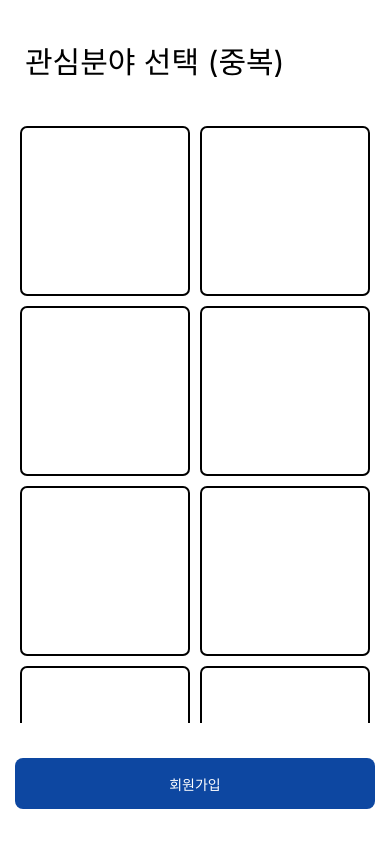
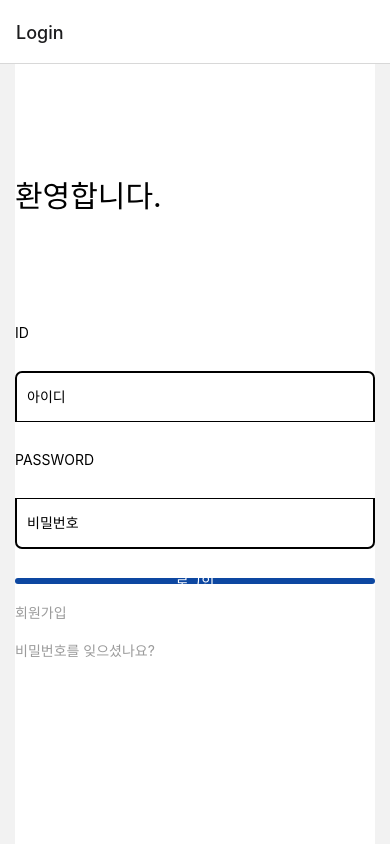
Before and after one commit to SEunNGHYun/MZ_Application, a React Native app: screen /Login in a window 390 px wide. Built offline with nearby package versions, Linux system fonts and the light colour scheme.

Commit message:
10월 19일 과외 결과

```diff
--- a/App.js
+++ b/App.js
@@ -1,117 +1,27 @@
-import React, {useState} from 'react';
-import {
-  widthPercentageToDP as wp,
-  heightPercentageToDP as hp,
-} from 'react-native-responsive-screen';
+import React from 'react';
+import {SafeAreaView, StyleSheet, View} from 'react-native';
+import LoginScreen from './Components/LoginScreen';
+import SignupScreen from './Components/SignupScreen';
+import favoriteScreen from './Components/favoriteScreen';
 
-import {
-  StyleSheet,
-  View,
-  Text,
-  SafeAreaView,
-  TouchableOpacity,
-  TextInput,
-  ScrollView,
-} from 'react-native';
+import {NavigationContainer, StackActions} from '@react-navigation/native';
+import {createNativeStackNavigator} from '@react-navigation/native-stack';
 
-const App = () => {
+const Stack = createNativeStackNavigator();
+
+export default function App() {
   const React$Node = () => {
     return (
-      <SafeAreaView style={styles.container}>
-        <View style={styles.topArea}>
-          <Text style={styles.helloText}>관심분야 선택 (중복)</Text>
-        </View>
-        <View style={styles.middleArea}>
-          <ScrollView>
-            <View style={styles.selectArea}>
-              <TouchableOpacity style={styles.favoritBtn}></TouchableOpacity>
-              <TouchableOpacity style={styles.favoritBtn}></TouchableOpacity>
-            </View>
-            <View style={styles.selectArea}>
-              <TouchableOpacity style={styles.favoritBtn}></TouchableOpacity>
-              <TouchableOpacity style={styles.favoritBtn}></TouchableOpacity>
-            </View>
-            <View style={styles.selectArea}>
-              <TouchableOpacity style={styles.favoritBtn}></TouchableOpacity>
-              <TouchableOpacity style={styles.favoritBtn}></TouchableOpacity>
-            </View>
-            <View style={styles.selectArea}>
-              <TouchableOpacity style={styles.favoritBtn}></TouchableOpacity>
-              <TouchableOpacity style={styles.favoritBtn}></TouchableOpacity>
-            </View>
-          </ScrollView>
-        </View>
-        <View style={styles.btnArea2}>
-          <TouchableOpacity style={styles.btn}>
-            <Text style={(styles.Text, {color: 'white'})}>회원가입</Text>
-          </TouchableOpacity>
-        </View>
-      </SafeAreaView>
-      //컨테이너 View
+      <NavigationContainer>
+        <Stack.Navigator initialRouteName="Login">
+          <Stack.Screen name="Login" component={LoginScreen} />
+          <Stack.Screen name="Signup" component={SignupScreen} />
+          <Stack.Screen name="favorite" component={favoriteScreen} />
+        </Stack.Navigator>
+      </NavigationContainer>
     );
   };
   return React$Node();
-};
+}
 
-const styles = StyleSheet.create({
-  container: {
-    flex: 1,
-    marginHorizontal: 15,
-    flexDirection: 'column',
-    backgroundColor: 'white',
-  },
-  topArea: {
-    flex: 1,
-    justifyContent: 'center',
-  },
-  middleArea: {
-    flex: 5,
-  },
-  helloText: {
-    fontSize: 30,
-    paddingLeft: 10,
-  },
-  TextArea: {
-    justifyContent: 'center',
-    backgroundColor: 'white',
-  },
-  Text: {},
-  formArea: {
-    flex: 4,
-    justifyContent: 'space-between',
-  },
-  selectArea: {
-    flex: 1,
-    width: '100%',
-    justifyContent: 'space-between',
-    flexDirection: 'row',
-    margin: 5,
-  },
-  btn: {
-    width: '100%',
-    height: hp(6),
-    borderRadius: 8,
-    justifyContent: 'center',
-    alignItems: 'center',
-    backgroundColor: '#0D47A1',
-  },
-  favoritBtn: {
-    width: 170,
-    height: 170,
-    borderWidth: 2,
-    borderBottomWidth: 2,
-    borderColor: 'black',
-    borderTopLeftRadius: 7,
-    borderTopRightRadius: 7,
-    borderBottomLeftRadius: 7,
-    borderBottomRightRadius: 7,
-    paddingLeft: 10,
-    paddingRight: 10,
-    marginRight: 10,
-  },
-  btnArea2: {
-    flex: 1,
-    justifyContent: 'center',
-  },
-});
-export default App;
+const styles = StyleSheet.create({});
--- a/Components/LoginScreen.js
+++ b/Components/LoginScreen.js
@@ -13,7 +13,7 @@ import {
   TextInput,
 } from 'react-native';
 
-const App = () => {
+const LoginScreen = ({navigation}) => {
   const React$Node = () => {
     return (
       <SafeAreaView style={styles.container}>
@@ -33,7 +33,9 @@ const App = () => {
         </View>
 
         <View style={styles.btnArea2}>
-          <TouchableOpacity style={styles.grayBtn}>
+          <TouchableOpacity
+            style={styles.grayBtn}
+            onPress={() => navigation.navigate('Signup')}>
             <Text style={(styles.Text, {color: '#9b9b9b'})}>회원가입</Text>
           </TouchableOpacity>
           <TouchableOpacity style={styles.grayBtn}>
@@ -96,7 +98,7 @@ const styles = StyleSheet.create({
   },
   btn: {
     width: '100%',
-    height: (6),
+    height: 6,
     borderRadius: 8,
     justifyContent: 'center',
     alignItems: 'center',
@@ -110,4 +112,4 @@ const styles = StyleSheet.create({
     paddingTop: 18,
   },
 });
-export default App;
+export default LoginScreen;
--- a/Components/SignupScreen.js
+++ b/Components/SignupScreen.js
@@ -3,7 +3,7 @@ import {
   widthPercentageToDP as wp,
   heightPercentageToDP as hp,
 } from 'react-native-responsive-screen';
-import PickerComponent from './Components/picker';
+import PickerComponent from './picker';
 
 import {
   StyleSheet,
@@ -17,7 +17,7 @@ import {
 } from 'react-native';
 import DropDownPicker from 'react-native-dropdown-picker';
 
-const App = () => {
+const SignupScreen = ({navigation}) => {
   const [selectedAge, setSelectedAge] = useState();
   const [selectedState, setSelectedState] = useState();
   const [selectedCity, setSelectedCity] = useState();
@@ -52,7 +52,9 @@ const App = () => {
             </View>
           </View>
         </ScrollView>
-        <TouchableOpacity style={styles.btn}>
+        <TouchableOpacity
+          style={styles.btn}
+          onPress={() => navigation.navigate('favorite')}>
           <Text style={(styles.Text, {color: 'white'})}>다음</Text>
         </TouchableOpacity>
       </SafeAreaView> //컨테이너 View
@@ -164,4 +166,4 @@ const styles = StyleSheet.create({
     justifyContent: 'flex-start',
   },
 });
-export default App;
+export default SignupScreen;
```
Also changed, not shown: index.js (+2 -7 lines), package.json (+6 -1 lines), 2 other files (tests, documents, lock files or other folders).
